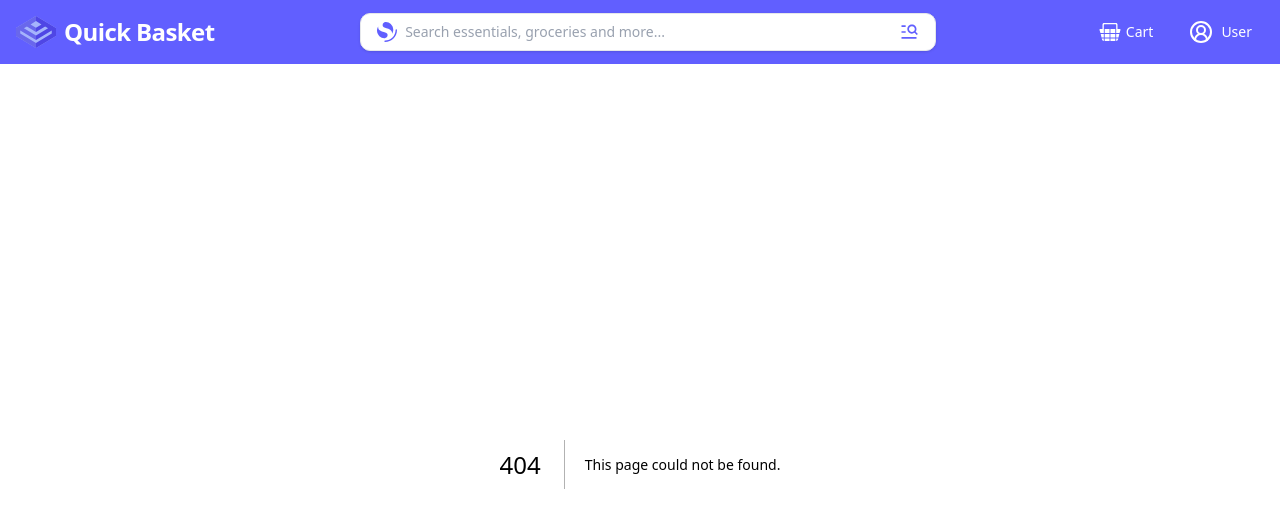
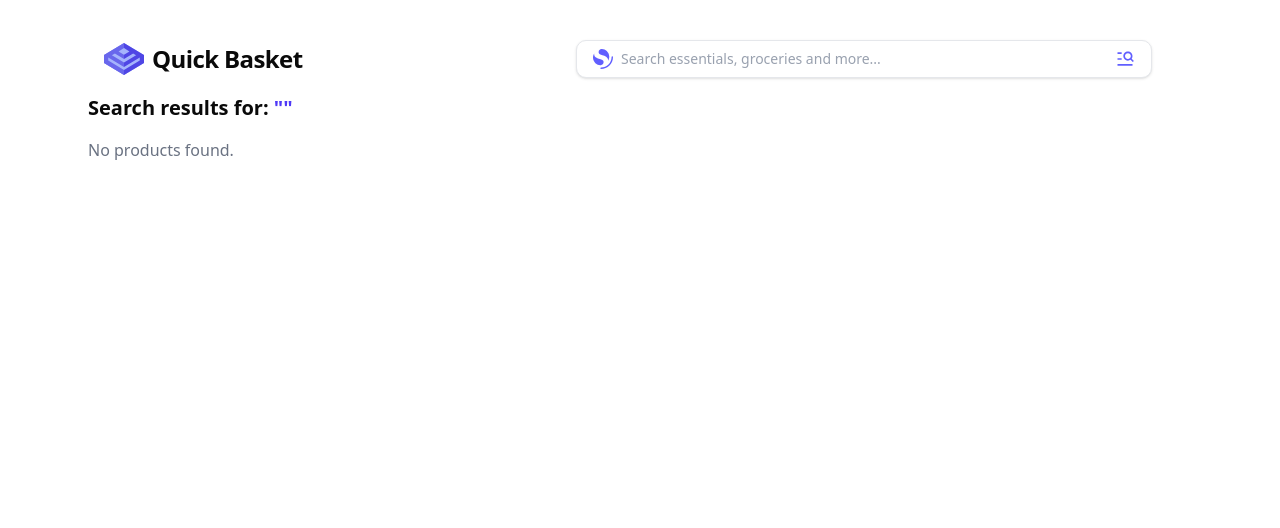
Before and after one commit to anishsingh234/QuickBasket, a Next.js app: page /search in a window 1280 px wide. Before the commit this address had no page. Shown: the top 528 px of the page. Built offline with nearby package versions, Linux system fonts and the light colour scheme.

Commit message:
implement search functionality with SearchProduct component and API route

```diff
--- a/src/app/_components/Header.tsx
+++ b/src/app/_components/Header.tsx
@@ -5,12 +5,12 @@ import { SiOpensearch } from "react-icons/si";
 import { RiMenuSearchLine } from "react-icons/ri";
 import { IoIosBasket } from "react-icons/io";
 import UserDropDown from "./userDropDown";
+import SearchProduct from "./search";
 
 export default function Header() {
   return (
     <header className="bg-indigo-500 text-white">
       <div className="max-w-7xl mx-auto px-4 py-3 flex items-center justify-between">
-
         {/* Logo */}
         <Link href="/" className="flex items-center gap-2">
           <Image
@@ -24,20 +24,14 @@ export default function Header() {
         </Link>
 
         {/* Search bar */}
-        <div className="hidden md:flex items-center flex-grow max-w-xl mx-6 bg-white px-4 py-2 rounded-lg shadow-sm border border-gray-200">
-          <SiOpensearch className="text-indigo-500 mr-2" size={20} />
-          <input
-            type="text"
-            placeholder="Search essentials, groceries and more..."
-            className="flex-grow bg-transparent text-gray-800 text-sm placeholder-gray-400 focus:outline-none"
-            aria-label="Search essentials"
-          />
-          <RiMenuSearchLine className="text-indigo-500 ml-2" size={20} />
-        </div>
+        <SearchProduct/>
 
         {/* Cart and User */}
         <div className="flex items-center gap-6 ml-4">
-          <Link href="/cart" className="flex items-center gap-1 hover:text-gray-100 transition">
+          <Link
+            href="/cart"
+            className="flex items-center gap-1 hover:text-gray-100 transition"
+          >
             <IoIosBasket size={24} />
             <span className="text-sm font-medium">Cart</span>
           </Link>
--- /dev/null
+++ b/src/app/_components/search.tsx
@@ -0,0 +1,25 @@
+import React from 'react'
+import { RiMenuSearchLine } from 'react-icons/ri'
+import { SiOpensearch } from 'react-icons/si'
+
+export default function SearchProduct() {
+  return (
+    <form
+          className="hidden md:flex items-center flex-grow max-w-xl mx-6 bg-white px-4 py-2 rounded-lg shadow-sm border border-gray-200"
+          action="/search"
+          method="GET"
+        >
+          <SiOpensearch className="text-indigo-500 mr-2" size={20} />
+          <input
+            name="q"
+            type="text"
+            placeholder="Search essentials, groceries and more..."
+            className="flex-grow bg-transparent text-gray-800 text-sm placeholder-gray-400 focus:outline-none"
+            aria-label="Search essentials"
+          />
+          <button type="submit">
+            <RiMenuSearchLine className="text-indigo-500 ml-2" size={20} />
+          </button>
+        </form>
+  )
+}
--- /dev/null
+++ b/src/app/api/search/route.ts
@@ -0,0 +1,34 @@
+
+import prismaClient from "@/db/prisma";
+import { NextRequest, NextResponse } from "next/server";
+
+export async function GET(req: NextRequest) {
+  const { searchParams } = new URL(req.url);
+  const query = searchParams.get("q");
+
+  if (!query || query.trim() === "") {
+    return NextResponse.json(
+      { success: false, data: [], message: "No Query given" },
+      { status: 400 }
+    );
+  }
+
+  try {
+    const results = await prismaClient.product.findMany({
+      where: {
+        title: {
+          contains: query,
+          mode: "insensitive",
+        },
+      },
+    });
+
+    return NextResponse.json({ success: true, data: results });
+  } catch (error) {
+    console.error("Search API error:", error);
+    return NextResponse.json(
+      { success: false, data: [], message: "Internal Server Error" },
+      { status: 500 }
+    );
+  }
+}
--- a/src/app/layout.tsx
+++ b/src/app/layout.tsx
@@ -28,7 +28,6 @@ export default function RootLayout({
       <body
         className={`${geistSans.variable} ${geistMono.variable} antialiased`}
       >
-        <Header />
         {children}
       </body>
     </html>
--- a/src/app/page.tsx
+++ b/src/app/page.tsx
@@ -3,6 +3,7 @@ import React from "react";
 import ImageSlider from "./_components/Slider";
 import ProductCard from "./_components/ProductCard";
 import Footer from "./_components/Footer";
+import Header from "./_components/Header";
 
 export default async function HomePage() {
   let product1: any[] = [];
@@ -21,6 +22,7 @@ export default async function HomePage() {
 
   return (
     <div className="bg-gray-50">
+      <Header/>
       {/* Hero Slider */}
       <ImageSlider />
 
--- /dev/null
+++ b/src/app/search/page.tsx
@@ -0,0 +1,106 @@
+"use client";
+
+import { useEffect, useState } from "react";
+import { useSearchParams } from "next/navigation";
+import Image from "next/image";
+import SearchProduct from "../_components/search";
+import Link from "next/link";
+
+export default function SearchPage() {
+  const searchParams = useSearchParams();
+  const query = searchParams.get("q") || "";
+
+  const [results, setResults] = useState<any[]>([]);
+  const [loading, setLoading] = useState(false);
+
+  useEffect(() => {
+    if (!query) return;
+
+    setLoading(true);
+    fetch(`/api/search?q=${encodeURIComponent(query)}`)
+      .then((res) => res.json())
+      .then((data) => setResults(data.data || []))
+      .finally(() => setLoading(false));
+  }, [query]);
+
+  return (
+    <div className="max-w-6xl mx-auto p-6">
+      <div className="max-w-7xl mx-auto px-4 py-4 flex items-center justify-between">
+          <Link href="/" className="flex items-center gap-2">
+          <Image
+            src="/logo.svg"
+            alt="Quick Basket Logo"
+            width={40}
+            height={40}
+            className="rounded"
+          />
+          <h1 className="text-2xl font-bold tracking-tight">Quick Basket</h1>
+        </Link>
+        <SearchProduct/>
+      </div>
+      <h1 className="text-xl font-semibold mb-4">
+        Search results for: <span className="text-indigo-600">"{query}"</span>
+      </h1>
+
+      {loading && <p className="text-gray-500">Loading...</p>}
+      {!loading && results.length === 0 && (
+        <p className="text-gray-500">No products found.</p>
+      )}
+
+      <div className="space-y-6">
+        {results.map((item) => (
+          <div
+            key={item.id}
+            className="flex border rounded-lg shadow-sm hover:shadow-md transition bg-white"
+          >
+            {/* Product Image */}
+            <div className="w-40 h-40 flex items-center justify-center p-2">
+              <img
+                src={item.thumbnail || "/placeholder.png"}
+                alt={item.title}
+                className="max-h-full max-w-full object-contain"
+              />
+            </div>
+
+            {/* Product Info */}
+            <div className="flex-1 p-4">
+              <h2 className="text-lg font-medium text-indigo-700 hover:underline cursor-pointer">
+                {item.title}
+              </h2>
+
+              {/* Rating + Reviews */}
+              <div className="flex items-center text-sm text-gray-500 mt-1">
+                <span className="bg-green-600 text-white px-2 py-0.5 rounded text-xs font-semibold">
+                  {item.rating || "4.4"} ★
+                </span>
+                <span className="ml-2">
+                  {item.reviews || "13,203 Ratings & 976 Reviews"}
+                </span>
+              </div>
+
+              {/* Features */}
+              <ul className="list-disc pl-5 mt-2 text-sm text-gray-600 space-y-1">
+                <li>{item.ram || "6 GB RAM"} | {item.storage || "128 GB ROM"}</li>
+                <li>{item.display || "16.0 cm (6.3 inch) Full HD+ Display"}</li>
+                <li>{item.camera || "48MP + 8MP + 2MP + 2MP | 13MP Front Camera"}</li>
+                <li>{item.battery || "4000 mAh Battery"}</li>
+                <li>{item.processor || "Qualcomm Snapdragon 665 Processor"}</li>
+              </ul>
+            </div>
+
+            {/* Price + Offers */}
+            <div className="w-40 p-4 text-right">
+              <p className="text-2xl font-semibold text-gray-800">₹{item.price || "11,935"}</p>
+              <p className="line-through text-sm text-gray-400">₹{item.oldPrice || "15,999"}</p>
+              <p className="text-green-600 font-medium">{item.discount || "25% off"}</p>
+              <p className="text-red-500 text-sm mt-1">Only few left</p>
+              <p className="text-sm text-gray-600 mt-1">
+                Upto <span className="font-semibold">₹9,900</span> Off on Exchange
+              </p>
+            </div>
+          </div>
+        ))}
+      </div>
+    </div>
+  );
+}
```
